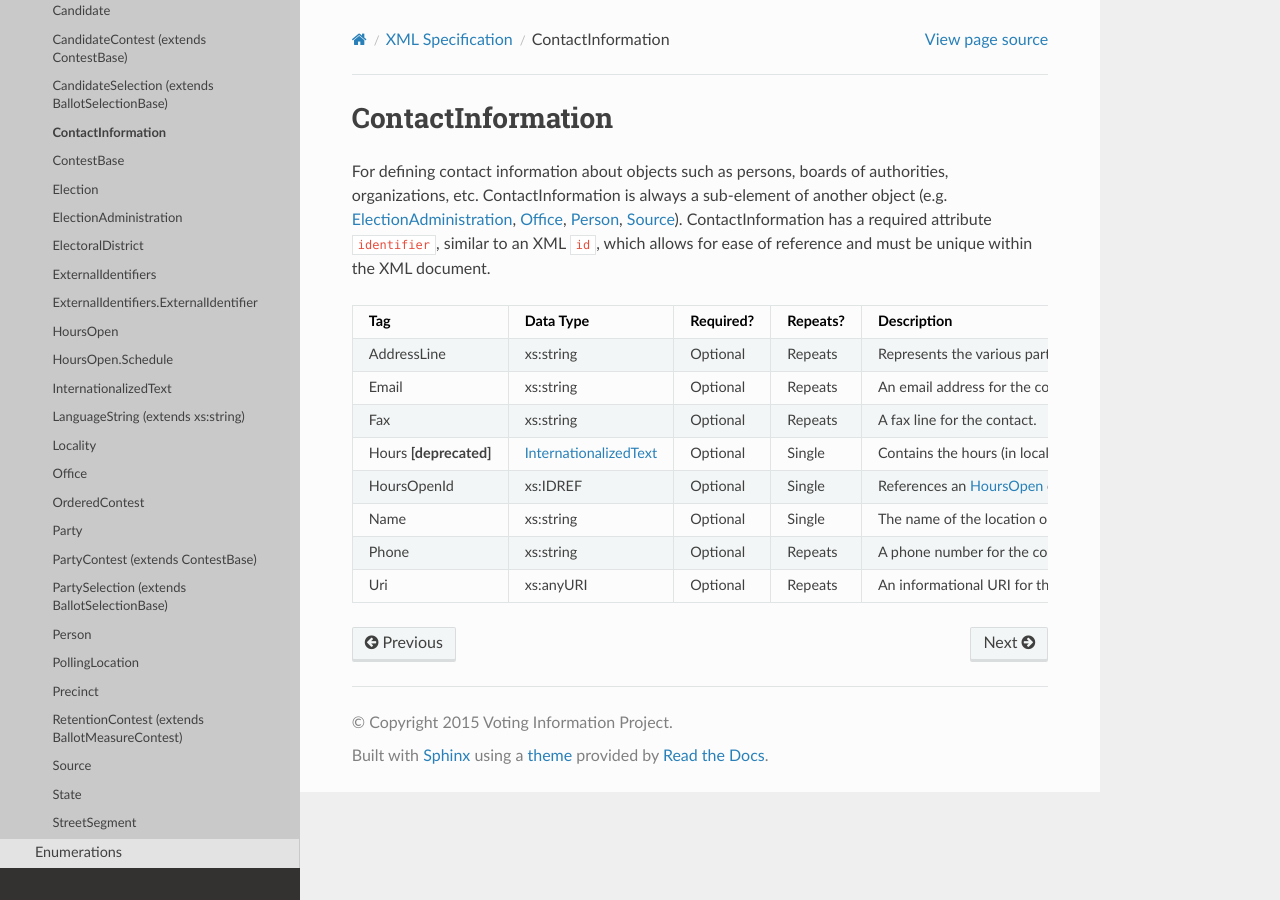
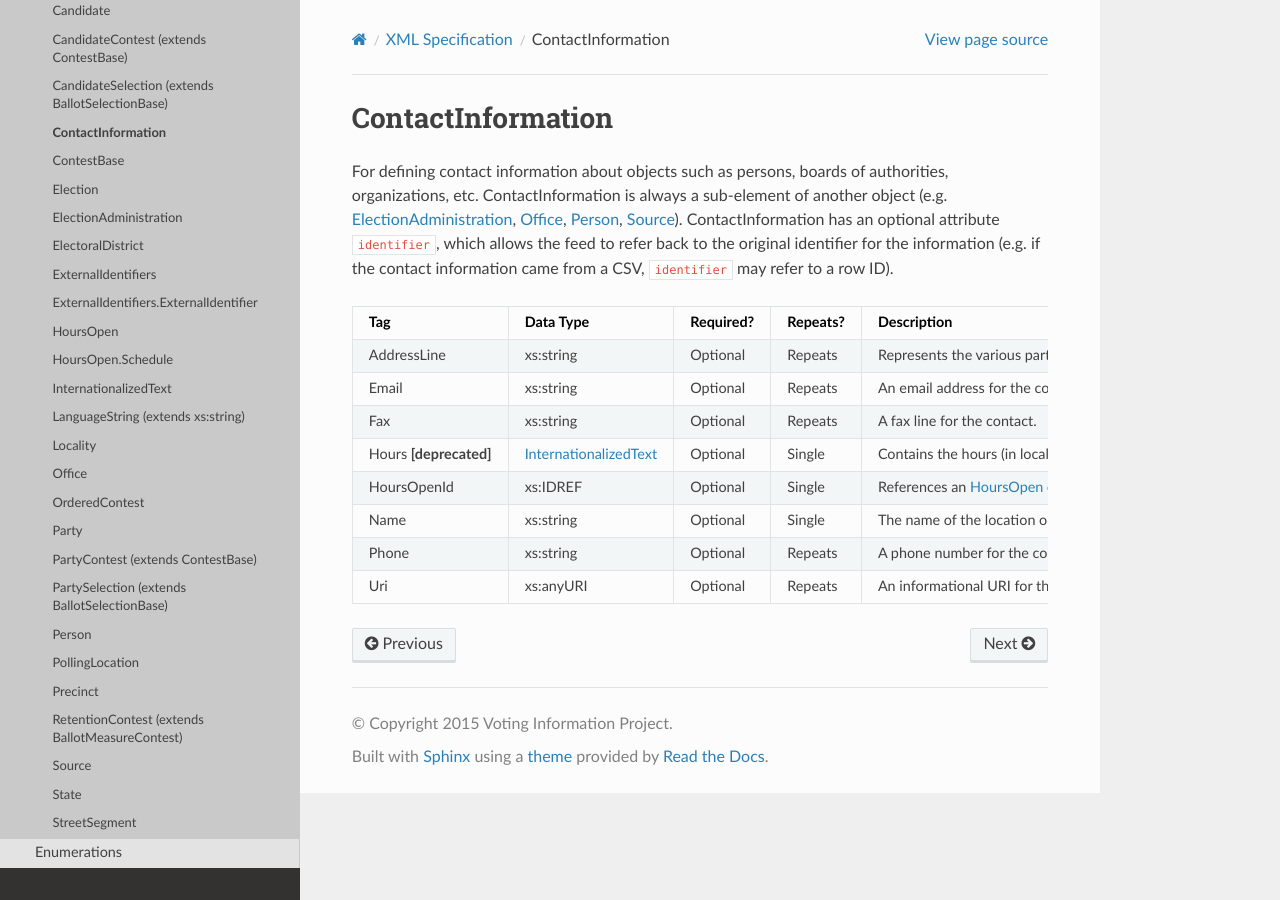
Before and after one commit to votinginfoproject/vip-specification, a Sphinx documentation site: the page built from docs/xml/elements/contact_information.rst, in a window 1280 px wide. Built offline with Sphinx 7.4.7 and the Read the Docs theme 2.0.0, drawn with Linux system fonts in a browser that asks for light colours.

Commit message:
Update `identifier` definition

```diff
--- a/docs/xml/elements/contact_information.rst
+++ b/docs/xml/elements/contact_information.rst
@@ -4,9 +4,9 @@ ContactInformation
 For defining contact information about objects such as persons, boards of authorities,
 organizations, etc. ContactInformation is always a sub-element of another object (e.g.
 :doc:`ElectionAdministration <election_administration>`, :doc:`Office <office>`,
-:doc:`Person <person>`, :doc:`Source <source>`). ContactInformation has a required attribute
-``identifier``, similar to an XML ``id``, which allows for ease of reference and must be unique
-within the XML document.
+:doc:`Person <person>`, :doc:`Source <source>`). ContactInformation has an optional attribute
+``identifier``, which allows the feed to refer back to the original identifier for the information
+(e.g. if the contact information came from a CSV, ``identifier`` may refer to a row ID).
 
 +----------------+------------------------------+------------------+-----------+----------------------+----------------------+
 | Tag            | Data Type                    | Required?        | Repeats?  | Description          | Error Handling       |
```
